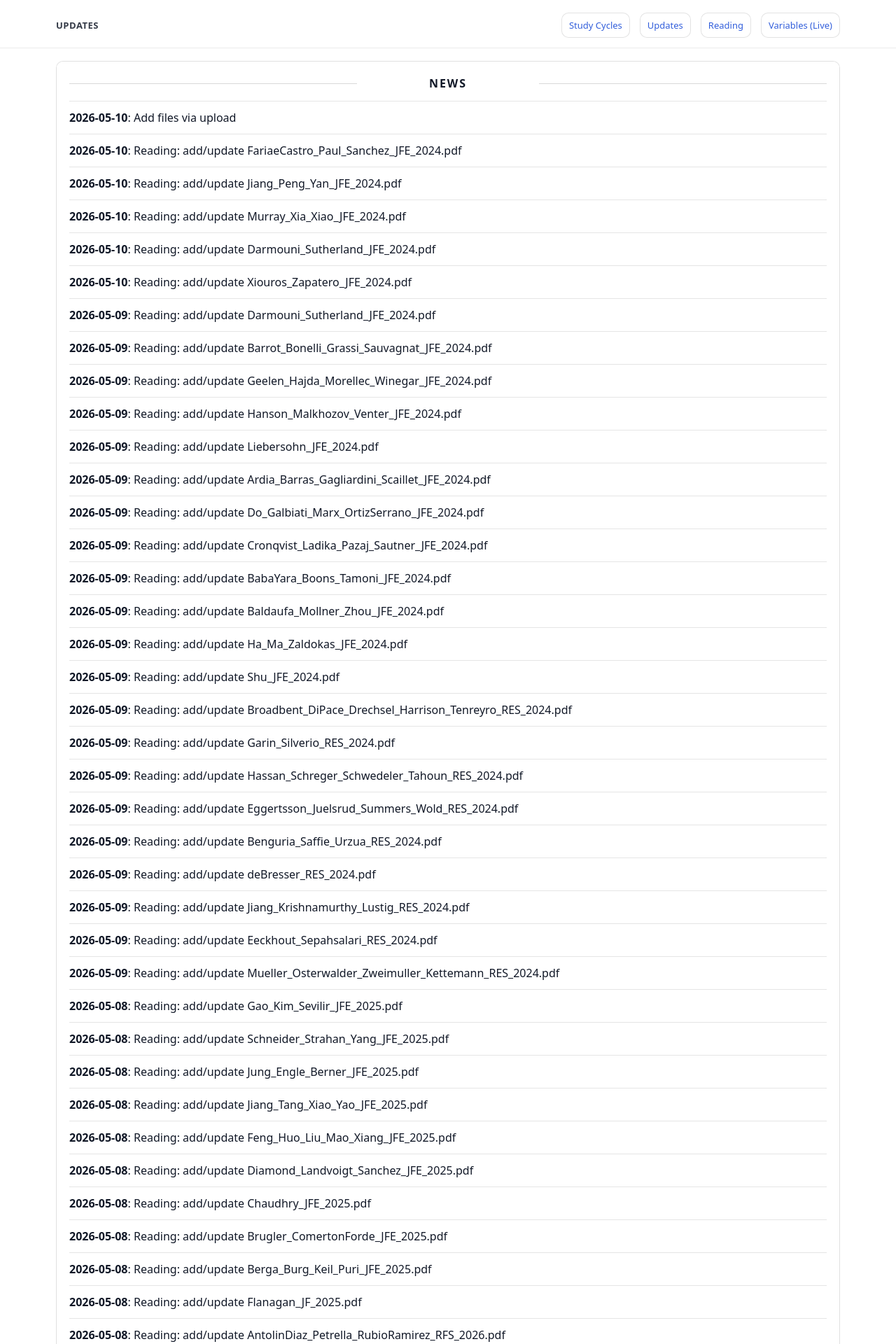
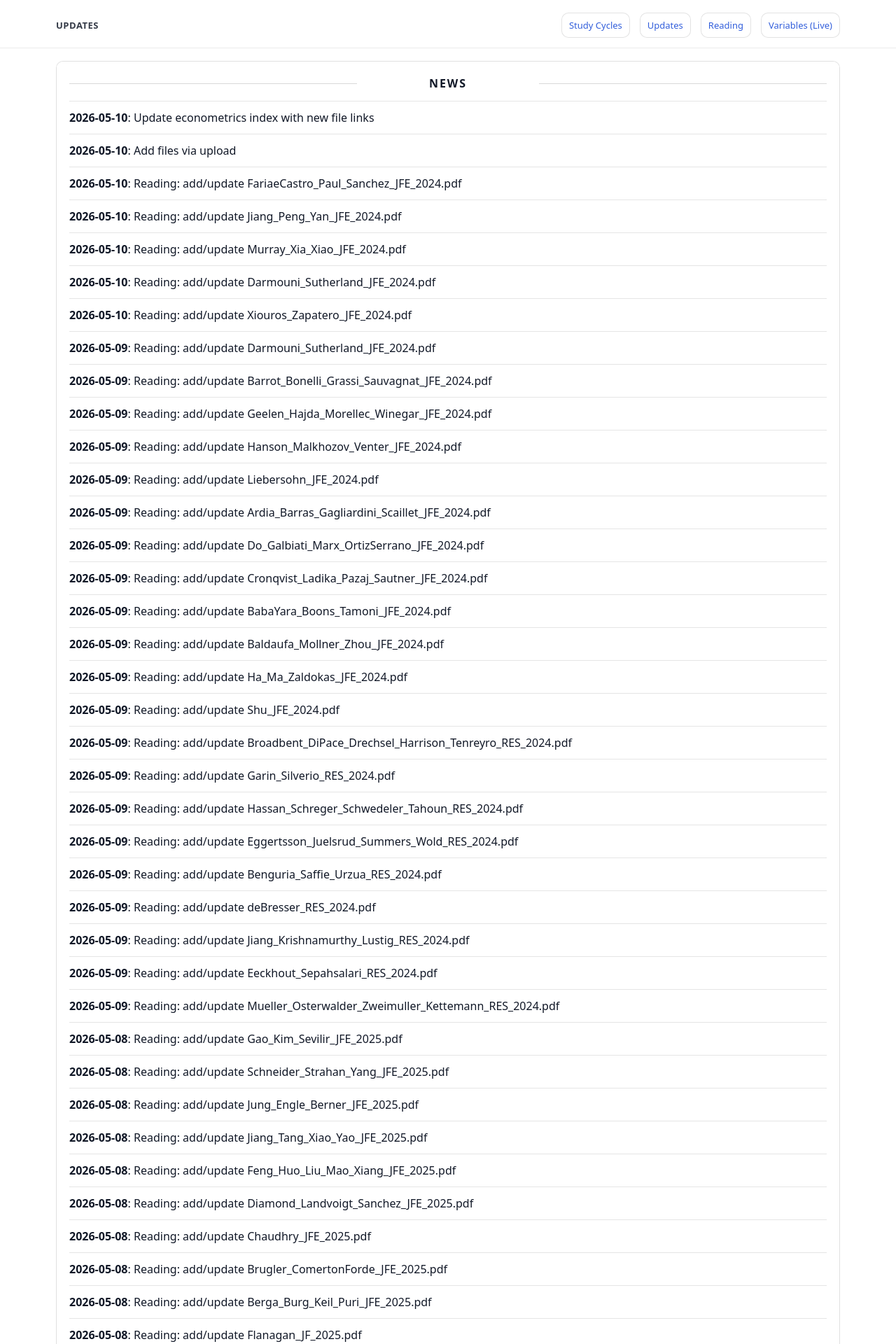
Before and after one commit to yaxinzn/study-archive, a Jekyll site: the page built from updates/index.md, in a window 1280 px wide. Shown: the top 1920 px of the page at 70% size. Built offline with Jekyll 4.4.1, drawn with Linux system fonts in a browser that asks for light colours; some of the changed text lies outside the part shown.

Commit message:
chore: update NEWS feed

```diff
--- a/_data/news.yml
+++ b/_data/news.yml
@@ -1,4 +1,7 @@
 # Auto-generated update history (sorted newest -> oldest). Do not edit manually.
+- ts: "1778392865"
+  date: "2026-05-10"
+  title: "Update econometrics index with new file links"
 - ts: "1778392795"
   date: "2026-05-10"
   title: "Add files via upload"
```
